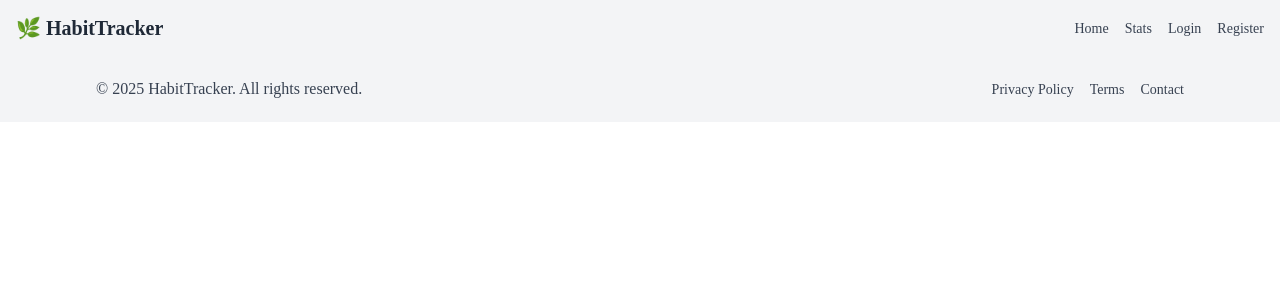
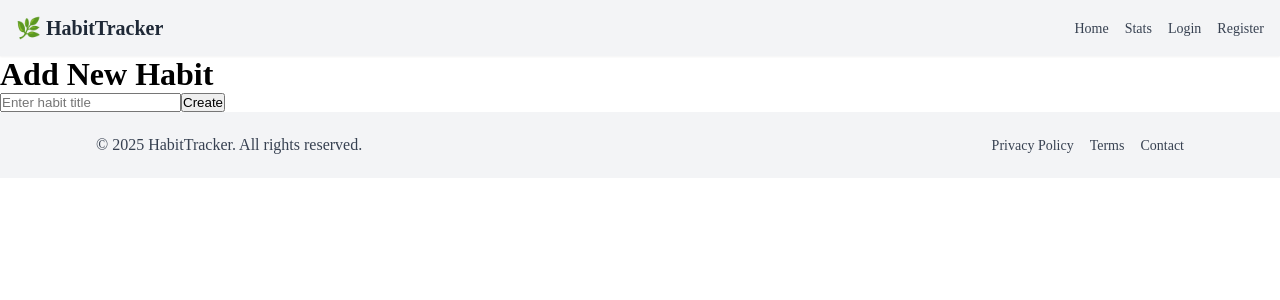
Before and after one commit to NikolayHadzhiev03/Habits-Tracker, a React (Vite) app in the folder Habits/: page /add-habit in a window 1280 px wide. Shown: the top 300 px of the page. Built offline with nearby package versions, Linux system fonts and the light colour scheme.

Commit message:
added 2 componets  one for  creating a habit second  one  is for showing them

```diff
--- a/Habits/src/App.tsx
+++ b/Habits/src/App.tsx
@@ -6,6 +6,8 @@ import Register from './Components/Register/Register'
 import { Routes, Route } from 'react-router'
 import Footer from './Components/HeaderandFooter/Footer'
 import Profile from './Components/Profile/profile'
+import Habits from './Components/Habits/habits'
+import CreateHabit from './Components/addHabit/addHabit'
 function App() {
 
 
@@ -17,6 +19,8 @@ function App() {
         <Route path="/login" element={<Login />} />
         <Route path="/register" element={<Register />} />
         <Route path="/profile" element={<Profile />} />
+        <Route path="/stats" element={<Habits />} />
+        <Route path="/add-habit" element={<CreateHabit />} />
       </Routes>
       <Footer />
     </>
--- /dev/null
+++ b/Habits/src/Components/Habits/habits.tsx
@@ -0,0 +1,46 @@
+import { getAllHabits } from "../../apis/habitsapi";
+import { useEffect, useState } from "react";
+
+interface Habit {
+    _id: { $oid: string };
+    payload: {
+        title: string;
+        done: boolean;
+        userId: string;
+    };
+    userId: { $oid: string };
+    timestamp: { $date: string };
+    __v: number;
+}
+
+export default function Habits() {
+    const { getAll } = getAllHabits();
+    const [habits, setHabits] = useState<Habit[]>([]);
+
+    useEffect(() => {
+        const fetchHabits = async () => {
+            try {
+                const response = await getAll();
+                setHabits(response ?? []);
+            } catch (error) {
+                console.log(error);
+            }
+        };
+        fetchHabits();
+    }, []);
+
+    return (
+        <div className="box">
+            <h1 className="myhabits">My Habits</h1>
+            {habits.length > 0 ? (
+                habits.map((habit) => (
+                    <div key={habit._id.$oid}>
+                        {habit.payload.title} - {habit.payload.done ? "Done" : "Not Done"}
+                    </div>
+                ))
+            ) : (
+                <p>No habits found.</p>
+            )}
+        </div>
+    );
+}
--- /dev/null
+++ b/Habits/src/Components/addHabit/addHabit.tsx
@@ -0,0 +1,38 @@
+import { useContext, useState } from "react";
+import { createHabit } from "../../apis/habitsapi";
+import { useNavigate } from "react-router";
+import { UserContext } from "../../context/userContext";
+
+export default function CreateHabit() {
+    const { create } = createHabit();
+    const [title, setTitle] = useState("");
+    const navigate = useNavigate();
+    const user = useContext(UserContext);
+    const userId = user.user?.id;
+
+    const handleCreate = async () => {
+        if (!title.trim()) return;
+        try {
+            await create(title, userId ?? "");
+            navigate("/stats");
+        } catch (error) {
+            console.error("Failed to create habit:", error);
+        }
+    };
+
+    return (
+        <div className="create-habit-page">
+            <h1>Add New Habit</h1>
+            <input
+                type="text"
+                placeholder="Enter habit title"
+                value={title}
+                onChange={(e) => setTitle(e.target.value)}
+                className="habit-input"
+            />
+            <button onClick={handleCreate} className="habit-btn">
+                Create
+            </button>
+        </div>
+    );
+}
```
